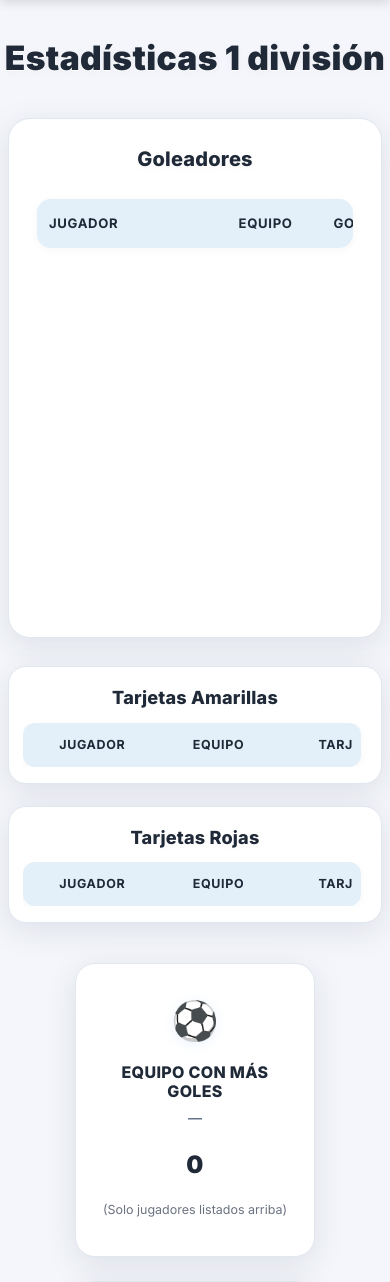
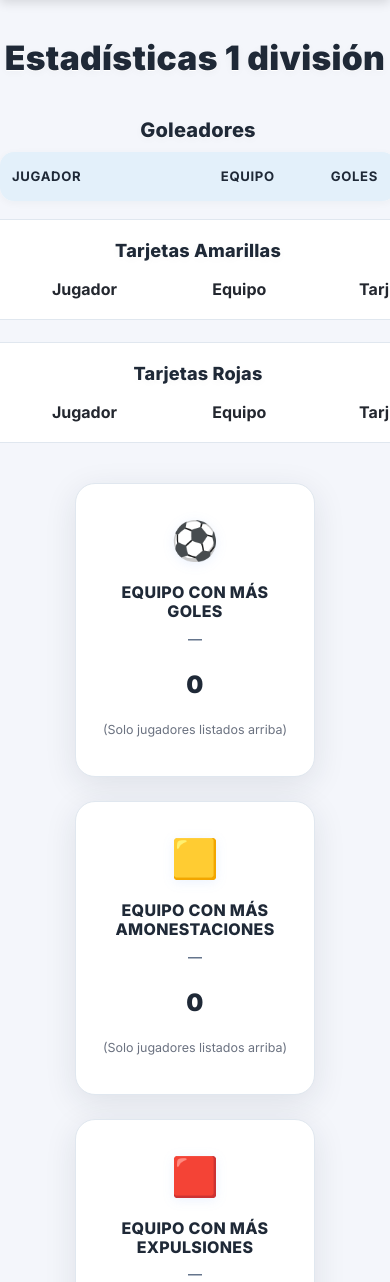
Before and after one commit to suarezcaffdeveloper/LIF, a Flask app: page /goleadores/1 in a window 390 px wide. Shown: the part 70-1352 px from the top of the page. Run offline with Flask 3, Linux system fonts and the light colour scheme; lists and menus that the app fills with data are empty.

Commit message:
Tabla posiciones y de goleadores acomodadas para movil

```diff
--- a/app/templates/goleadores.html
+++ b/app/templates/goleadores.html
@@ -42,36 +42,64 @@ body {
 /* ============================================================
    LAYOUT PRINCIPAL
    ============================================================ */
+
 .main-grid {
     max-width: 1300px;
     margin: 40px auto;
     display: grid;
     grid-template-columns: 2.4fr 1fr;
-    gap: 28px;
-    padding: 0 20px;
+    gap: 18px; /* antes 28px, reduce separación entre columnas */
+    padding: 0 6px; /* antes 20px, reduce margen horizontal */
     align-items: start;
 }
 
 @media (max-width: 900px) {
     .main-grid {
         grid-template-columns: 1fr;
-        padding: 0 8px;
+        padding: 0;
     }
+    .left-card, .right-column, .card-panel {
+        border-radius: 0 !important;
+        padding-left: 0 !important;
+        padding-right: 0 !important;
+        box-shadow: none !important;
+        margin: 0 !important;
+        border-left: none !important;
+        border-right: none !important;
+    }
+    .table-goleadores, .panel-table {
+        width: 100vw !important;
+        min-width: 0 !important;
+        margin-left: 0 !important;
+        margin-right: 0 !important;
+        border-radius: 0 !important;
+        box-shadow: none !important;
+    }
+    .table-goleadores td, .panel-table td {
+        padding-left: 4px !important;
+        padding-right: 4px !important;
+        font-size: 0.98rem !important;
+    }
+    body {
+        overflow-x: hidden;
+    }
+}
 }
 
 /* ============================================================
    LEFT CARD (GOLEADORES)
    ============================================================ */
+
 .left-card {
     background: #fff;
     border-radius: 22px;
-    padding: 28px 28px 22px 28px;
+    padding: 18px 8px 14px 8px; /* reduce padding horizontal y vertical */
     box-shadow: 0 8px 32px rgba(31,41,55,0.10);
     border: 1.5px solid #e0e7ef;
     min-height: 520px;
     display: flex;
     flex-direction: column;
-    gap: 18px;
+    gap: 12px; /* menos espacio entre elementos internos */
     transition: box-shadow 0.2s;
 }
 
@@ -94,10 +122,10 @@ body {
    ============================================================ */
 .table-goleadores-wrapper {
     flex: 1;
-}
 
 
-.table-goleadores {
+
+
     width: 100%;
     border-collapse: separate;
     border-spacing: 0;
@@ -225,7 +277,6 @@ body {
 
 /* TABLAS INTERNAS */
 
-.panel-table {
     width: 100%;
     border-collapse: separate;
     border-spacing: 0;
```
Also changed, not shown: other parts of app/templates/goleadores.html (+30 -2 lines), app/templates/tabla_posiciones.html (+40 -7 lines).
